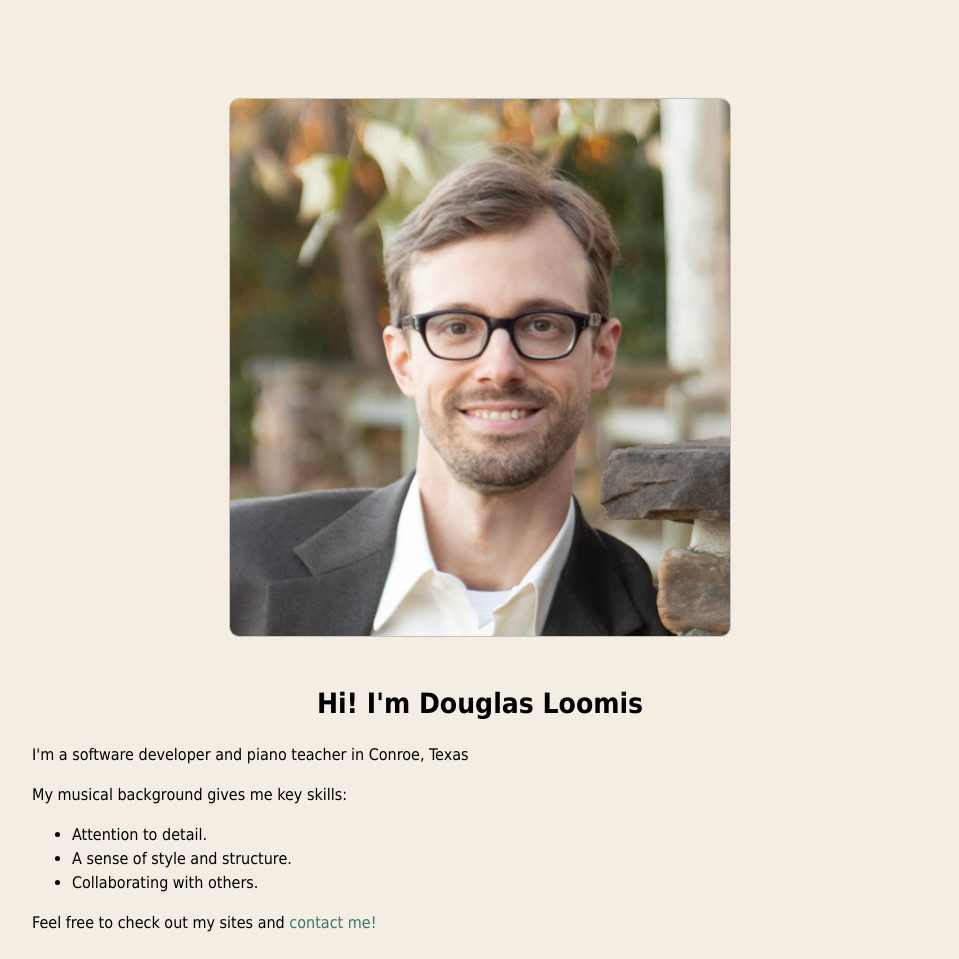
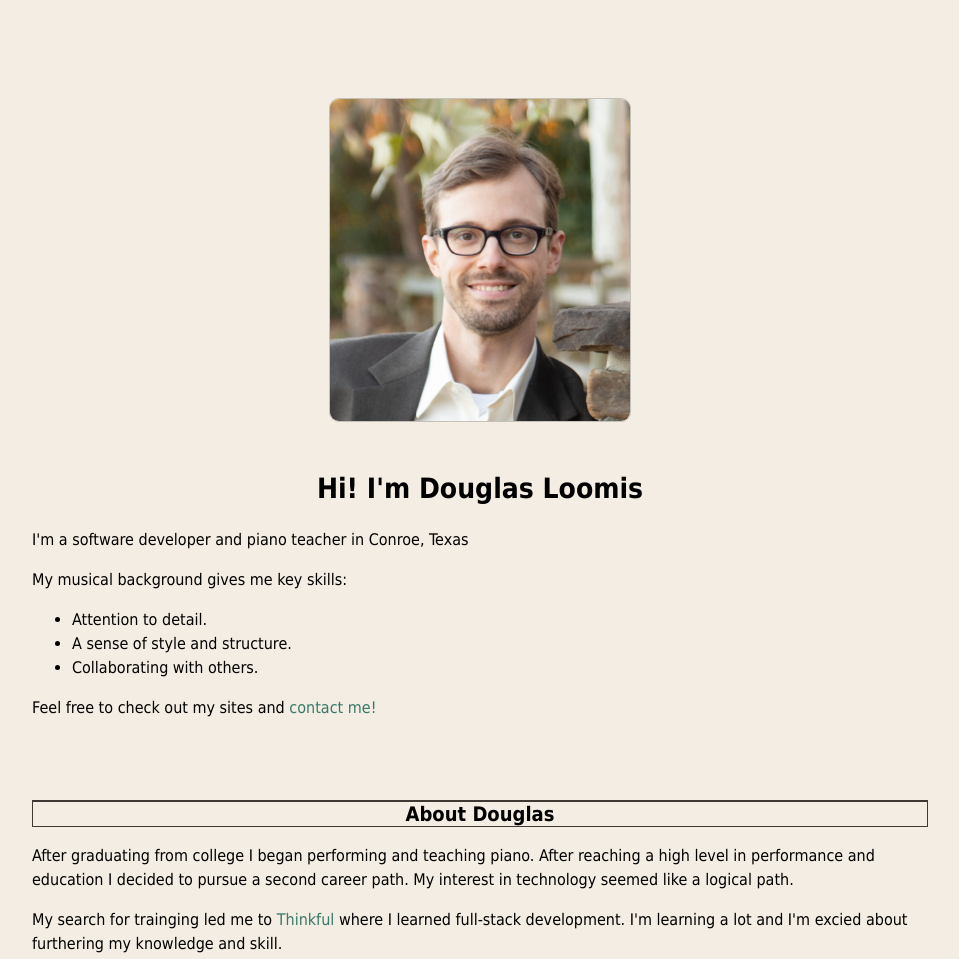
Before and after one commit to Loomisdk2/Portfolio-Website_Douglas-Loomis, a plain HTML site: page index.html in a window 1280 px wide. Shown: the part 172-1131 px from the top of the page, without its empty margins (160-1119 px from the left). Drawn offline with Linux system fonts and the light colour scheme.

Commit message:
Revisions to pass 5.10

```diff
--- a/style.css
+++ b/style.css
@@ -19,9 +19,6 @@ section {
 header {
   height: 170px;
   line-height: 30px;
-  margin: 0px;
-  border: 0px;
-  padding: 0px 0px;
   background-image:url(images/background/head-foot-background.jpeg);
 }
 
@@ -29,7 +26,6 @@ footer {
   height: 70px;
   line-height: 70px;
   background-image:url(images/background/head-foot-background.jpeg);
-
   border-block-color: black;
 }
 
@@ -37,7 +33,7 @@ footer {
 
 /* This is my profile pic */
 img {
-  max-width: 500px;
+  max-width: 300px;
   height: auto;
   border-radius: 10px;
   border: 1px solid #c5c0b8;
@@ -72,7 +68,7 @@ header h2 {
 
 /* Type */
 
-h1, h2 {
+h1, h2, h3 {
   font-family: symbol, tahoma;
   color: black;
   text-align: center;
@@ -81,6 +77,9 @@ h1, h2 {
 h1 { font-size: 28px;}
 h2 { font-size: 20px;}
 
+h3 { padding-top: 50px;}
+
+/* 'li' is for the lists. */
 p, li {
   font-family: symbol, tahoma;
   line-height: 1.5em;
@@ -94,6 +93,7 @@ footer p {
   line-height: 70px;
 }
 
+/* These are the links */
 a {
 	font-weight: 500;
 	text-decoration: none;
@@ -108,7 +108,15 @@ a:hover {
 
 /* Modifier Styles */
 
+/* This is assigned to the lines seperating the sections. Be careful. They're tricky! */
 .border-top {
-  padding-top: 80px;
+  border: 1px solid #403933;
+  padding-top: 0px;
   border-top: 2px solid #403933;
 }
+
+/* These are for reference...
+margin: (top)0px (R)0px (bottom)0px, (L)0px;
+border: 0px or 0em or 0%;
+padding: 0px 0 0 0;
+*/
```
